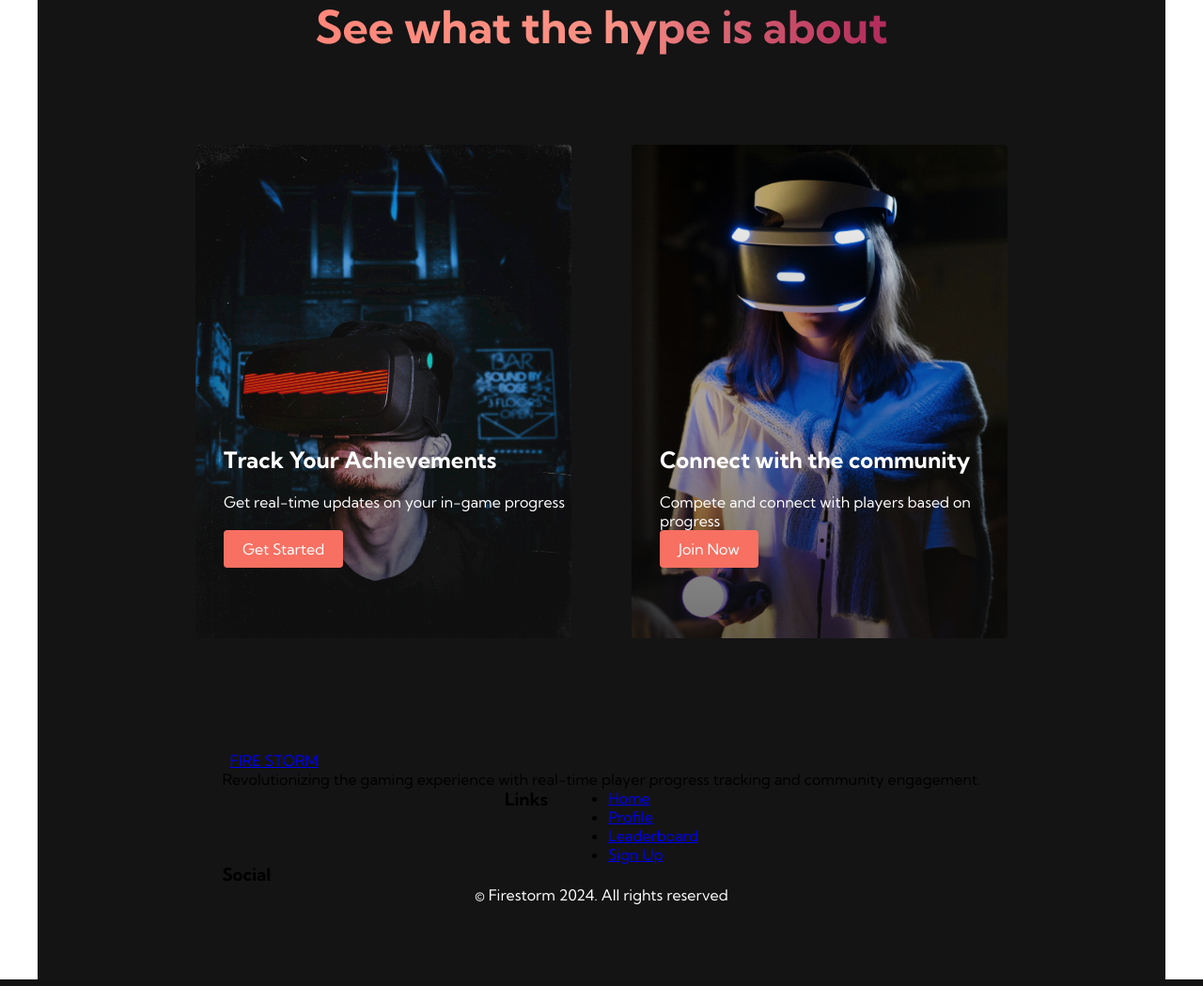
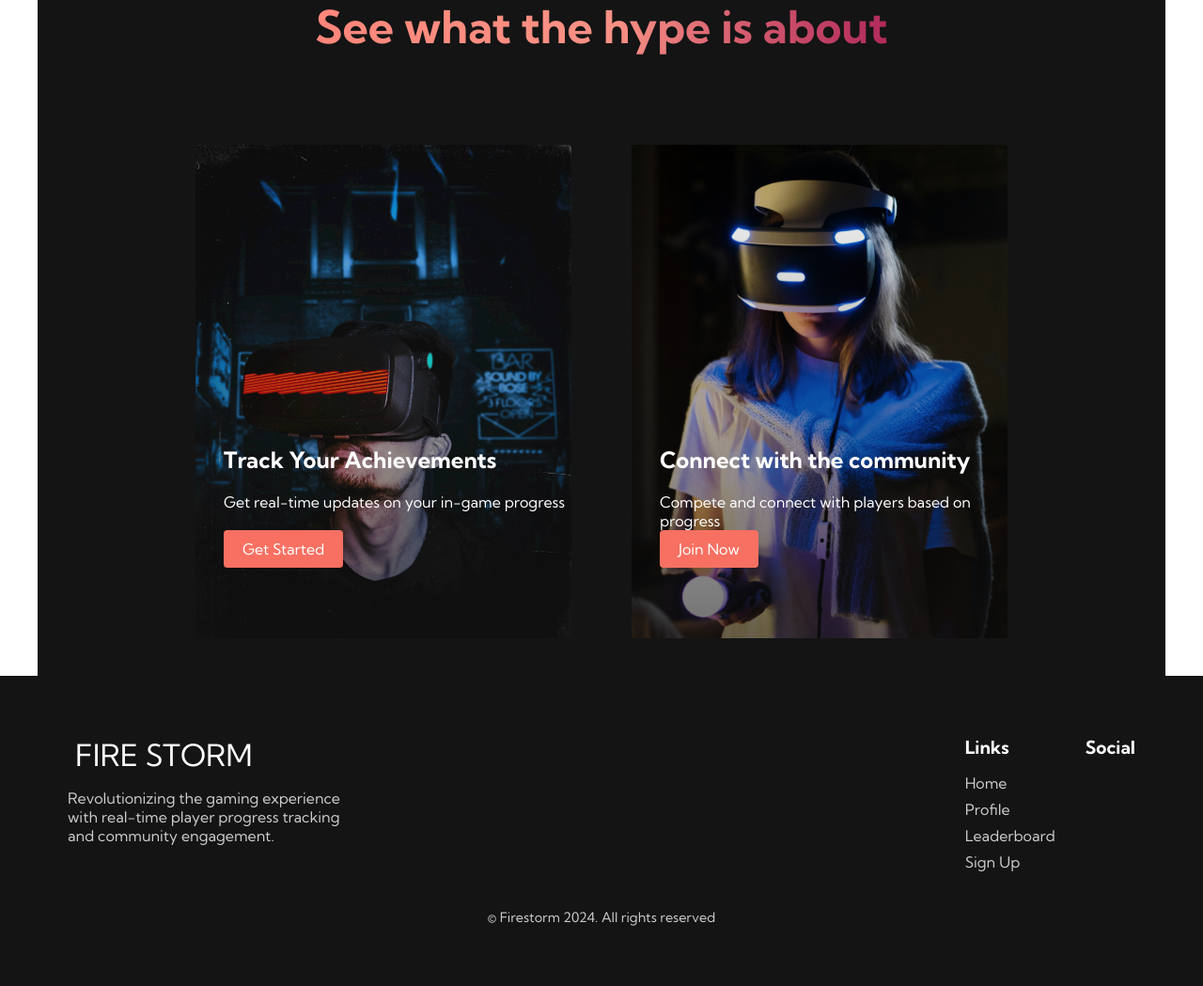
Before and after one commit to Wolfie2510/Firestorm-website, a PHP site: page / in a window 1280 px wide. Shown: the part 721-1770 px from the top of the page at 94% size. Run offline with PHP 8.4, Linux system fonts and the light colour scheme.

Commit message:
Update styles.css

```diff
--- a/styles.css
+++ b/styles.css
@@ -485,104 +485,123 @@
 
 /* Footer Css */
 /* Footer Section */
-.footer__container {
+.footer {
   background-color: #141414;
-  padding: 5rem 0;
-  display: flex;
-  flex-direction: column;
-  justify-content: center;
-  align-items: center;
+  padding: 4rem 0;
 }
 
-.footer__links {
-  width: 100%;
-  max-width: 1000px;
-  display: flex;
-  justify-content: center;
-  gap: 4rem;
+.footer__container {
+  max-width: 1200px;
+  margin: 0 auto;
+  padding: 0 2rem;
 }
 
-.footer__link--wrapper {
+.footer__content {
   display: flex;
+  justify-content: space-between;
+  margin-bottom: 2rem;
 }
 
-.footer__link--items {
-  display: flex;
-  flex-direction: column;
-  align-items: flex-start;
-  margin: 1rem;
-  text-align: left;
-  width: 160px;
-  box-sizing: border-box;
+.footer__left {
+  flex: 1;
+  max-width: 300px;
 }
 
-.footer__link--items h2 {
-  margin-bottom: 1rem;
+.footer__logo {
   color: #fff;
-}
-
-.footer__link--items > a {
-  color: #fff;
+  font-size: 2rem;
   text-decoration: none;
-  margin-bottom: 0.5rem;
-}
-
-.footer__link--items a:hover {
-  color: #e9e9e9;
-  transition: 0.3s ease-out;
-}
-
-.social__media {
-  max-width: 1000px;
-  width: 100%;
-}
-
-.social__media--wrap {
-  display: flex;
-  justify-content: space-between;
-  align-items: center;
-  width: 90%;
-  max-width: 1000px;
-  margin: 2rem auto 0 auto;
-}
-
-.social__icons {
-  display: flex;
-  justify-content: space-between;
-  align-items: center;
-  width: 240px;
-}
-
-.social__logo {
-  color: #fff;
-  justify-self: start;
-  margin-left: 1rem;
-  cursor: pointer;
-  text-decoration: none;
-  font-size: 2rem;
   display: flex;
   align-items: center;
   margin-bottom: 1rem;
 }
 
-.website__rights {
+.footer__description {
+  color: #ccc;
+}
+
+.footer__right {
+  display: flex;
+  gap: 2rem;
+}
+
+.footer__links,
+.footer__social {
+  flex: 1;
+}
+
+.footer__heading {
+  color: #fff;
+  font-size: 1.2rem;
+  margin-bottom: 1rem;
+}
+
+.footer__links-list {
+  list-style: none;
+  padding: 0;
+  margin: 0;
+}
+
+.footer__links-list li {
+  margin-bottom: 0.5rem;
+}
+
+.footer__links-list a {
+  color: #ccc;
+  text-decoration: none;
+}
+
+.footer__links-list a:hover {
   color: #fff;
 }
 
-@media screen and (max-width: 820px) {
-  .footer__links {
-    padding-top: 2rem;
+.footer__social-icons {
+  display: flex;
+  gap: 1rem;
+}
+
+.footer__social-icon {
+  color: #ccc;
+  font-size: 1.2rem;
+  text-decoration: none;
+}
+
+.footer__social-icon:hover {
+  color: #fff;
+}
+
+.footer__bottom {
+  text-align: center;
+  margin-top: 2rem;
+}
+
+.website__rights {
+  color: #ccc;
+  font-size: 0.9rem;
+}
+
+@media screen and (max-width: 768px) {
+  .footer__content {
+    flex-direction: column;
+    align-items: center;
+    text-align: center;
   }
 
-  .footer__link--wrapper {
-    flex-direction: column;
+  .footer__left {
+    max-width: 100%;
+    margin-bottom: 2rem;
   }
 
-  .social__media--wrap {
+  .footer__right {
     flex-direction: column;
+    align-items: center;
+  }
+
+  .footer__links,
+  .footer__social {
+    margin-bottom: 2rem;
   }
 }
-
 @media screen and (max-width: 480px) {
   .footer__link--items {
     margin: 0;
```
